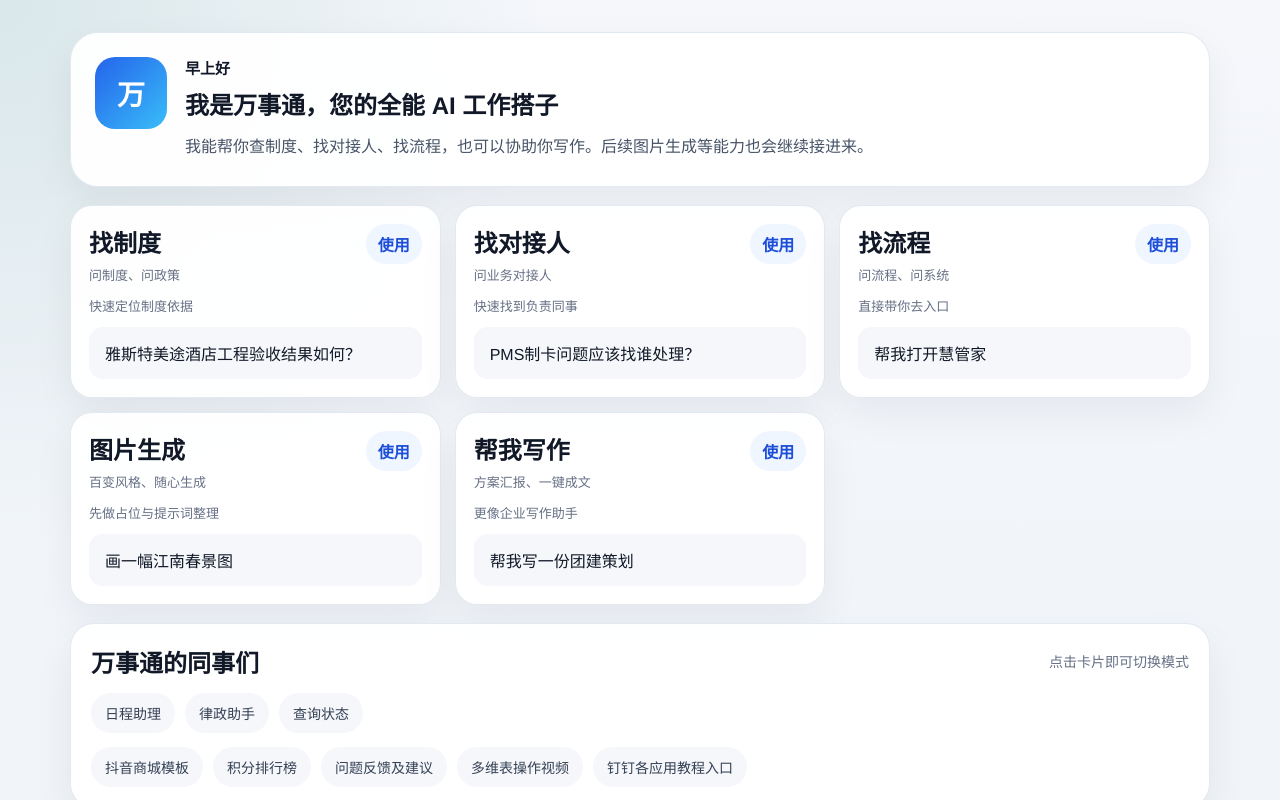
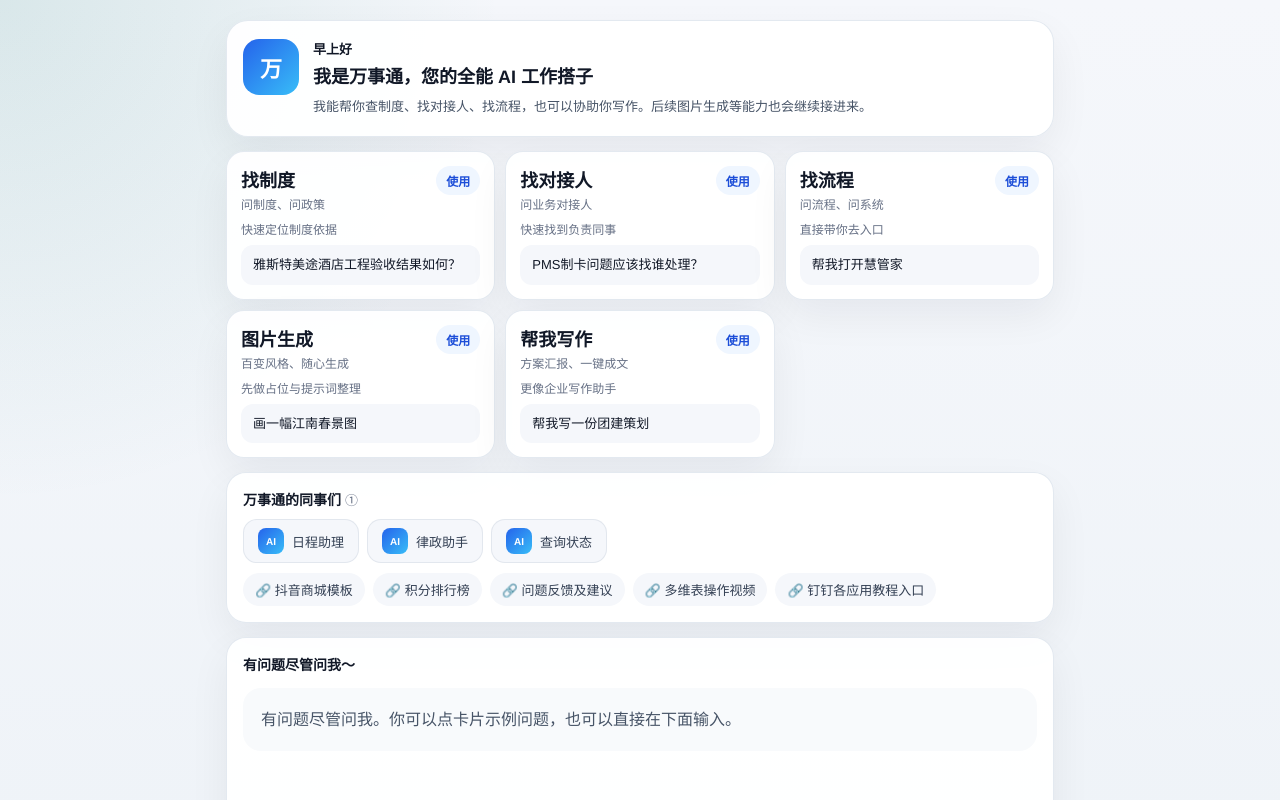
Before and after one commit to xieminwyc/dingtalk-admin-assistant, a Next.js app: page / in a window 1280 px wide. Shown: the top 800 px of the page. Built offline with nearby package versions, Linux system fonts and the light colour scheme.

Commit message:
chore: update styles and layout for improved UI/UX, add viewport metadata

```diff
--- a/src/app/globals.css
+++ b/src/app/globals.css
@@ -7,7 +7,11 @@ body {
 
 body {
   background:
-    radial-gradient(circle at top left, rgba(15, 118, 110, 0.12), transparent 30%),
+    radial-gradient(
+      circle at top left,
+      rgba(15, 118, 110, 0.12),
+      transparent 30%
+    ),
     linear-gradient(180deg, #f5f7fb 0%, #edf2f7 100%);
   color: #111827;
 }
@@ -276,12 +280,12 @@ main {
 }
 
 .portal-shell {
-  max-width: 1180px;
+  max-width: 860px;
   margin: 0 auto;
   min-height: 100vh;
-  padding: 32px 20px 40px;
+  padding: 20px 16px 32px;
   display: grid;
-  gap: 18px;
+  gap: 14px;
   align-content: start;
 }
 
@@ -296,19 +300,19 @@ main {
 
 .portal-hero {
   display: grid;
-  grid-template-columns: 72px minmax(0, 1fr);
-  gap: 18px;
-  padding: 24px;
-  border-radius: 28px;
+  grid-template-columns: 56px minmax(0, 1fr);
+  gap: 14px;
+  padding: 18px 16px;
+  border-radius: 22px;
 }
 
 .portal-brand-mark {
-  width: 72px;
-  height: 72px;
-  border-radius: 20px;
+  width: 56px;
+  height: 56px;
+  border-radius: 16px;
   display: grid;
   place-items: center;
-  font-size: 28px;
+  font-size: 22px;
   font-weight: 800;
   color: white;
   background: linear-gradient(135deg, #2563eb, #38bdf8);
@@ -318,32 +322,40 @@ main {
 .portal-section-head h2,
 .portal-entry-head h2 {
   margin: 0;
+  font-size: clamp(14px, 3.5vw, 18px);
 }
 
 .portal-greeting {
-  margin: 0 0 8px;
+  margin: 0 0 4px;
   color: #111827;
-  font-size: 15px;
+  font-size: 13px;
   font-weight: 700;
 }
 
 .portal-hero-copy p:last-child {
-  margin: 12px 0 0;
+  margin: 8px 0 0;
   color: #475467;
-  line-height: 1.8;
+  font-size: 13px;
+  line-height: 1.7;
 }
 
 .portal-card-grid {
   display: grid;
   grid-template-columns: repeat(3, minmax(0, 1fr));
-  gap: 14px;
+  gap: 10px;
+}
+
+@media (max-width: 480px) {
+  .portal-card-grid {
+    grid-template-columns: repeat(2, minmax(0, 1fr));
+  }
 }
 
 .portal-entry-card {
-  padding: 18px;
-  border-radius: 22px;
+  padding: 14px;
+  border-radius: 18px;
   display: grid;
-  gap: 12px;
+  gap: 8px;
 }
 
 .portal-entry-card-active {
@@ -355,15 +367,15 @@ main {
   display: flex;
   align-items: flex-start;
   justify-content: space-between;
-  gap: 12px;
+  gap: 8px;
 }
 
 .portal-entry-head p,
 .portal-entry-helper,
 .portal-input-hint {
-  margin: 6px 0 0;
+  margin: 3px 0 0;
   color: #667085;
-  font-size: 13px;
+  font-size: 12px;
 }
 
 .portal-entry-activate,
@@ -375,10 +387,13 @@ main {
 
 .portal-entry-activate {
   border-radius: 999px;
-  padding: 8px 12px;
+  padding: 6px 10px;
   background: #eff6ff;
   color: #1d4ed8;
+  font-size: 12px;
   font-weight: 700;
+  white-space: nowrap;
+  flex-shrink: 0;
 }
 
 .portal-entry-helper {
@@ -387,16 +402,19 @@ main {
 
 .portal-entry-example {
   text-align: left;
-  padding: 14px 16px;
-  border-radius: 14px;
+  padding: 10px 12px;
+  border-radius: 12px;
   background: #f5f7fb;
   color: #111827;
+  font-size: 13px;
+  line-height: 1.5;
+  width: 100%;
 }
 
 .portal-team-card,
 .portal-chat-card {
-  padding: 20px;
-  border-radius: 24px;
+  padding: 16px;
+  border-radius: 20px;
 }
 
 .portal-section-head {
@@ -406,26 +424,30 @@ main {
   gap: 12px;
 }
 
+.portal-section-head h2 {
+  font-size: 14px !important;
+}
+
 .portal-section-head span {
   color: #667085;
-  font-size: 14px;
+  font-size: 13px;
 }
 
 .portal-team-list,
 .portal-quick-links {
   display: flex;
   flex-wrap: wrap;
-  gap: 10px;
-  margin-top: 14px;
+  gap: 8px;
+  margin-top: 10px;
 }
 
 .portal-pill,
 .portal-quick-link {
   border-radius: 999px;
-  padding: 10px 14px;
+  padding: 7px 12px;
   background: #f5f7fb;
   color: #344054;
-  font-size: 14px;
+  font-size: 13px;
 }
 
 .portal-chat-history {
@@ -481,6 +503,47 @@ main {
   margin-top: 10px;
 }
 
+.portal-badge {
+  color: #667085;
+  font-size: 12px;
+  font-weight: 400;
+}
+
+.portal-teammate-pill {
+  display: flex;
+  align-items: center;
+  gap: 8px;
+  border-radius: 14px;
+  padding: 8px 14px;
+  background: #f5f7fb;
+  color: #344054;
+  font-size: 13px;
+  border: 1px solid rgba(148, 163, 184, 0.2);
+}
+
+.portal-teammate-icon {
+  display: inline-flex;
+  align-items: center;
+  justify-content: center;
+  width: 26px;
+  height: 26px;
+  border-radius: 8px;
+  background: linear-gradient(135deg, #2563eb, #38bdf8);
+  color: white;
+  font-size: 10px;
+  font-weight: 800;
+  flex-shrink: 0;
+}
+
+.portal-quick-link {
+  border-radius: 999px;
+  padding: 7px 12px;
+  background: #f5f7fb;
+  color: #344054;
+  font-size: 13px;
+  cursor: pointer;
+}
+
 @media (max-width: 720px) {
   .status-shell {
     padding: 20px 14px 24px;
@@ -512,7 +575,8 @@ main {
   }
 
   .portal-shell {
-    padding: 18px 14px 24px;
+    padding: 14px 12px 20px;
+    gap: 10px;
   }
 
   .portal-hero {
@@ -520,7 +584,7 @@ main {
   }
 
   .portal-card-grid {
-    grid-template-columns: 1fr;
+    grid-template-columns: repeat(2, 1fr);
   }
 
   .portal-section-head {
--- a/src/app/layout.tsx
+++ b/src/app/layout.tsx
@@ -1,14 +1,19 @@
-import type { Metadata } from "next";
+import type { Metadata, Viewport } from "next";
 import "./globals.css";
 
-// 先把全站元信息统一放在 layout，后面补品牌名或分享信息时只改这一处。
 export const metadata: Metadata = {
-  title: "DingTalk Admin Assistant",
-  description: "钉钉行政万事通 MVP"
+  title: "万事通",
+  description: "钉钉行政万事通 — 找制度、找对接人、找流程、帮写作",
+};
+
+export const viewport: Viewport = {
+  width: "device-width",
+  initialScale: 1,
+  maximumScale: 1,
 };
 
 export default function RootLayout({
-  children
+  children,
 }: Readonly<{
   children: React.ReactNode;
 }>) {
--- a/src/app/page.tsx
+++ b/src/app/page.tsx
@@ -5,7 +5,11 @@ import { useRef, useState } from "react";
 
 import type { EntryMode } from "@/modules/assistant/entry-mode.types";
 
-import { homeEntryCards, quickLinks, recommendedTeammates } from "./home-config";
+import {
+  homeEntryCards,
+  quickLinks,
+  recommendedTeammates,
+} from "./home-config";
 
 type ChatEntry = {
   id: string;
@@ -40,7 +44,9 @@ export default function Home() {
   const [sessionId] = useState(createSessionId);
   const [draft, setDraft] = useState("");
   const [messages, setMessages] = useState<ChatEntry[]>([]);
-  const [activeEntryMode, setActiveEntryMode] = useState<EntryMode | null>(null);
+  const [activeEntryMode, setActiveEntryMode] = useState<EntryMode | null>(
+    null,
+  );
   const [isSending, setIsSending] = useState(false);
   const [error, setError] = useState<string | null>(null);
   const textareaRef = useRef<HTMLTextAreaElement | null>(null);
@@ -60,7 +66,9 @@ export default function Home() {
 
   function replaceMessage(messageId: string, nextMessage: ChatEntry) {
     setMessages((current) =>
-      current.map((message) => (message.id === messageId ? nextMessage : message))
+      current.map((message) =>
+        message.id === messageId ? nextMessage : message,
+      ),
     );
   }
 
@@ -75,7 +83,7 @@ export default function Home() {
     const userMessage: ChatEntry = {
       id: `user-${Date.now()}`,
       role: "user",
-      content: message
+      content: message,
     };
     const thinkingId = `assistant-thinking-${Date.now()}`;
 
@@ -85,8 +93,8 @@ export default function Home() {
       {
         id: thinkingId,
         role: "assistant",
-        content: "AI 正在思考..."
-      }
+        content: "AI 正在思考...",
+      },
     ]);
     setDraft("");
     setError(null);
@@ -100,15 +108,15 @@ export default function Home() {
       const response = await fetch("/api/dingtalk/webhook", {
         method: "POST",
         headers: {
-          "Content-Type": "application/json"
+          "Content-Type": "application/json",
         },
         body: JSON.stringify({
           sessionId,
           entryMode: resolvedEntryMode,
           text: {
-            content: message
-          }
-        })
+            content: message,
+          },
+        }),
       });
       const payload = (await response.json()) as WebhookReply;
 
@@ -119,7 +127,7 @@ export default function Home() {
       replaceMessage(thinkingId, {
         id: thinkingId,
         role: "assistant",
-        content: payload.reply ?? "暂时没有拿到回复。"
+        content: payload.reply ?? "暂时没有拿到回复。",
       });
     } catch (caughtError) {
       const errorMessage =
@@ -128,7 +136,7 @@ export default function Home() {
       replaceMessage(thinkingId, {
         id: thinkingId,
         role: "assistant",
-        content: "抱歉，这次没有成功返回结果，请稍后再试。"
+        content: "抱歉，这次没有成功返回结果，请稍后再试。",
       });
       setError(errorMessage);
     } finally {
@@ -172,7 +180,9 @@ export default function Home() {
           <article
             key={card.title}
             className={`portal-entry-card${
-              activeEntryMode === card.entryMode ? " portal-entry-card-active" : ""
+              activeEntryMode === card.entryMode
+                ? " portal-entry-card-active"
+                : ""
             }`}
           >
             <div className="portal-entry-head">
@@ -191,7 +201,9 @@ export default function Home() {
             <p className="portal-entry-helper">{card.helper}</p>
             <button
               className="portal-entry-example"
-              onClick={() => void sendMessage(card.exampleQuestion, card.entryMode)}
+              onClick={() =>
+                void sendMessage(card.exampleQuestion, card.entryMode)
+              }
               type="button"
             >
               {card.exampleQuestion}
@@ -202,12 +214,15 @@ export default function Home() {
 
       <section className="portal-team-card">
         <div className="portal-section-head">
-          <h2>万事通的同事们</h2>
-          {activeEntryMode ? <span>当前模式：{activeEntryMode}</span> : <span>点击卡片即可切换模式</span>}
+          <h2>
+            万事通的同事们 <span className="portal-badge">①</span>
+          </h2>
+          {activeEntryMode ? <span>当前：{activeEntryMode}</span> : null}
         </div>
         <div className="portal-team-list">
           {recommendedTeammates.map((teammate) => (
-            <div key={teammate} className="portal-pill">
+            <div key={teammate} className="portal-teammate-pill">
+              <span className="portal-teammate-icon">AI</span>
               {teammate}
             </div>
           ))}
@@ -215,7 +230,7 @@ export default function Home() {
         <div className="portal-quick-links">
           {quickLinks.map((link) => (
             <span key={link} className="portal-quick-link">
-              {link}
+              🔗 {link}
             </span>
           ))}
         </div>
@@ -223,8 +238,8 @@ export default function Home() {
 
       <section className="portal-chat-card">
         <div className="portal-section-head">
-          <h2>同页对话区</h2>
-          <span>{isSending ? "处理中..." : "准备就绪"}</span>
+          <h2>有问题尽管问我～</h2>
+          <span>{isSending ? "处理中..." : ""}</span>
         </div>
 
         <div className="portal-chat-history">
@@ -262,7 +277,11 @@ export default function Home() {
             rows={1}
           />
           <div className="composer-actions">
-            {error ? <p className="composer-error">{error}</p> : <span className="portal-input-hint">Shift + Enter 换行</span>}
+            {error ? (
+              <p className="composer-error">{error}</p>
+            ) : (
+              <span className="portal-input-hint">Shift + Enter 换行</span>
+            )}
             <button
               className="composer-button"
               disabled={isSending}
```
Also changed, not shown: src/modules/intents/model-intent-classifier.ts (+34 -30 lines), 1 other file (tests, documents, lock files or other folders).
